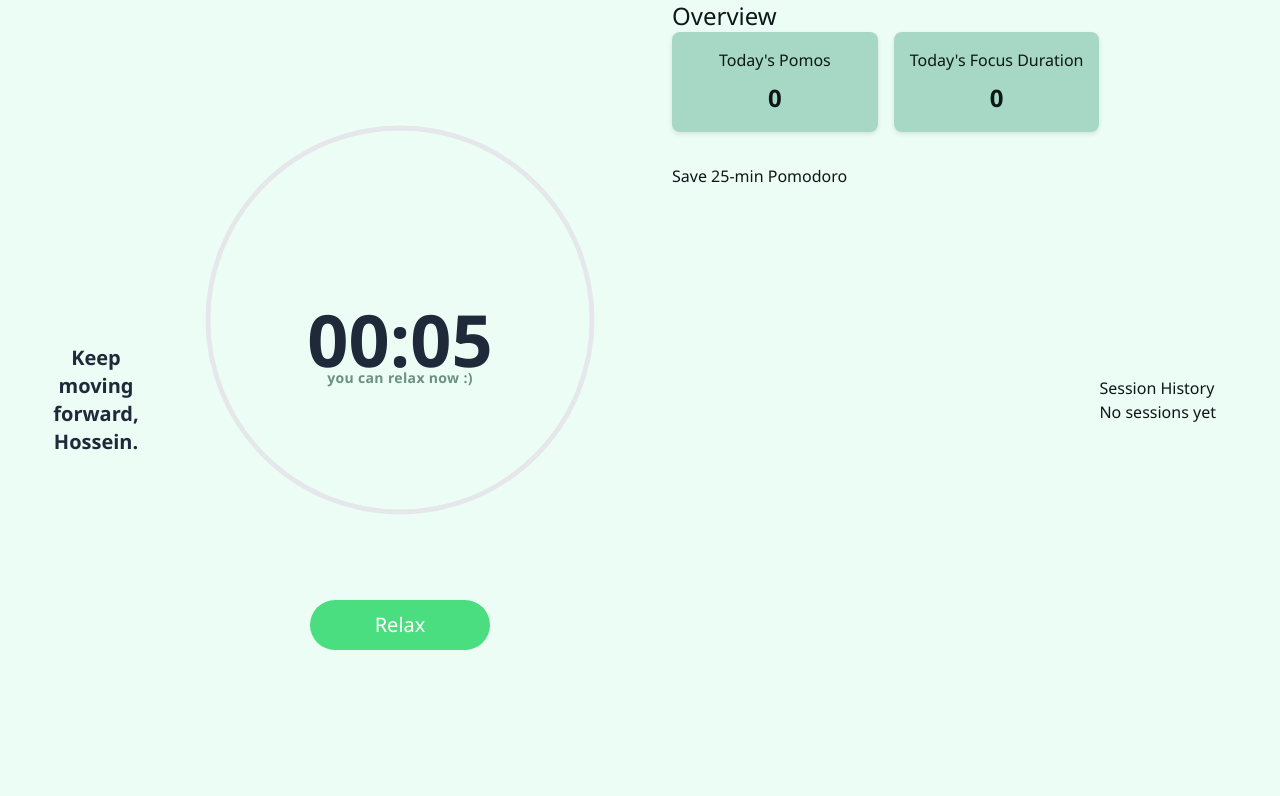
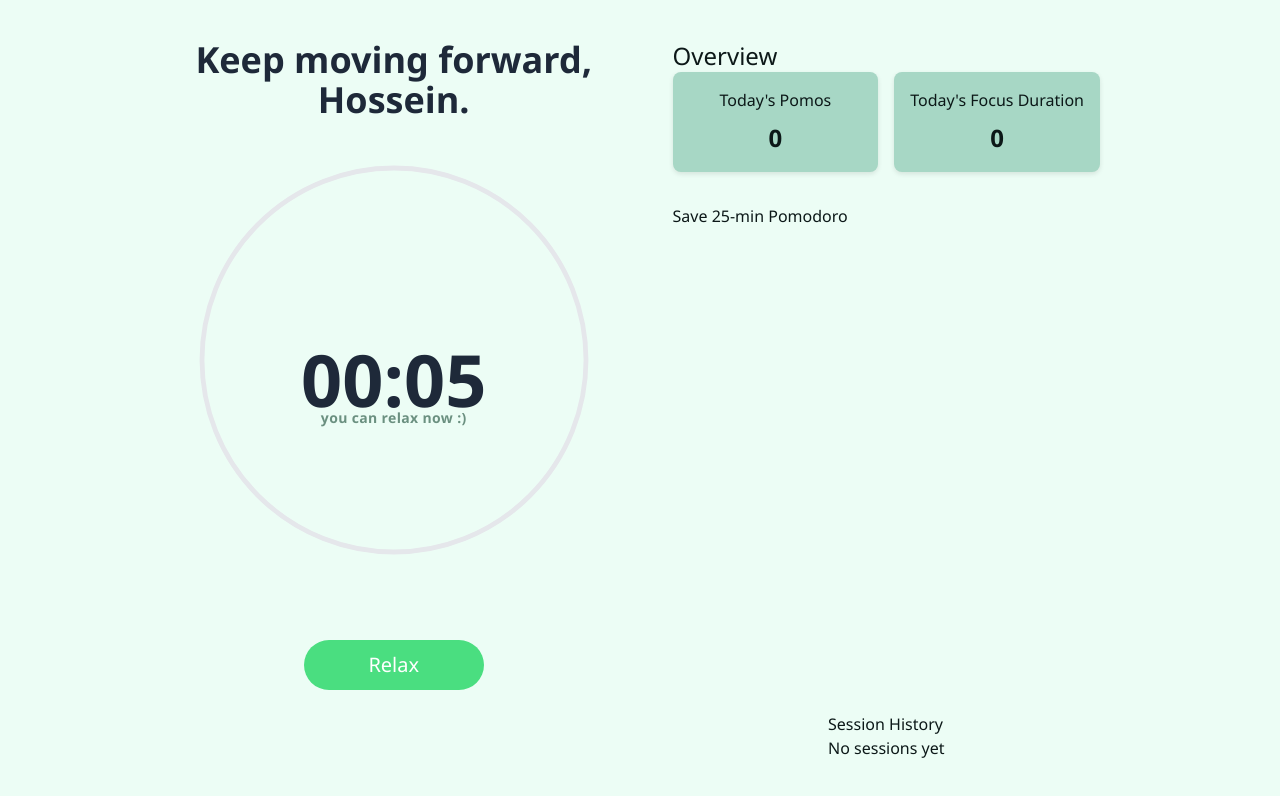
Before and after one commit to hosseinshamlooo/pomodoro_timer_v1.1, a React (Vite) app: page / in a window 1280 px wide. Shown: the top 796 px of the page. Built offline with nearby package versions, Linux system fonts and the light colour scheme.

Commit message:
centered daily message

```diff
--- a/src/ui/App.tsx
+++ b/src/ui/App.tsx
@@ -6,15 +6,15 @@
 
 function App() {
   return (
-    <div className="flex h-screen">
+    <div className="flex mt-10">
       {/* Left Side */}
-      <div className="flex flex-1 items-center justify-center">
+      <div className="flex flex-1 flex-col items-center justify-center">
         <DailyMessage />
         <Timer />
       </div>
 
       {/* Right Side */}
-      <div className="flex flex-1 items-center justify-center">
+      <div className="flex flex-1 flex-col items-center justify-center gap-6">
         <Overview />
         <History />
       </div>
--- a/src/ui/DailyMessage.tsx
+++ b/src/ui/DailyMessage.tsx
@@ -45,7 +45,7 @@
   }, []);
 
   return (
-    <div className="p-4 text-center text-xl font-semibold text-gray-800">
+    <div className="text-center text-4xl font-bold text-gray-800">
       {message}
     </div>
   );
```
